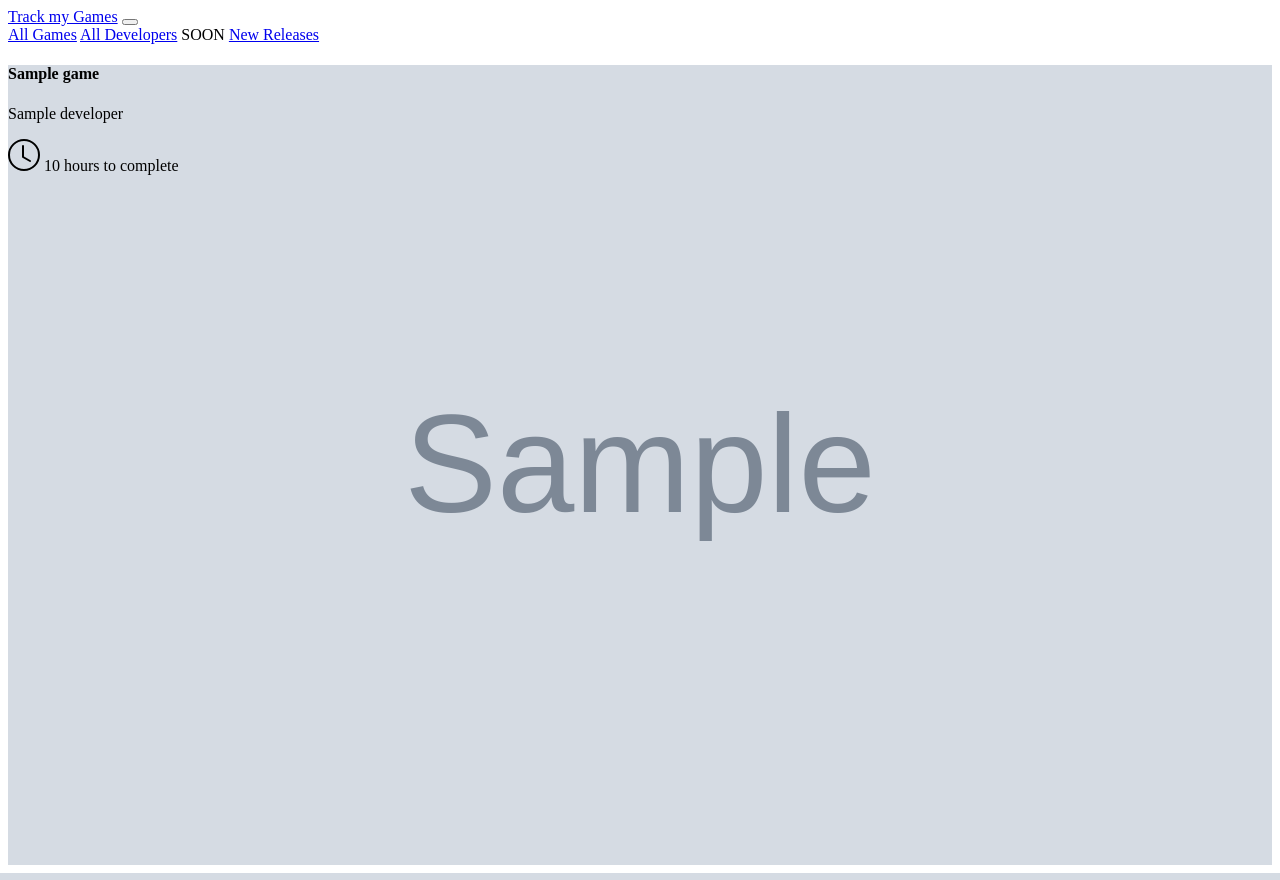
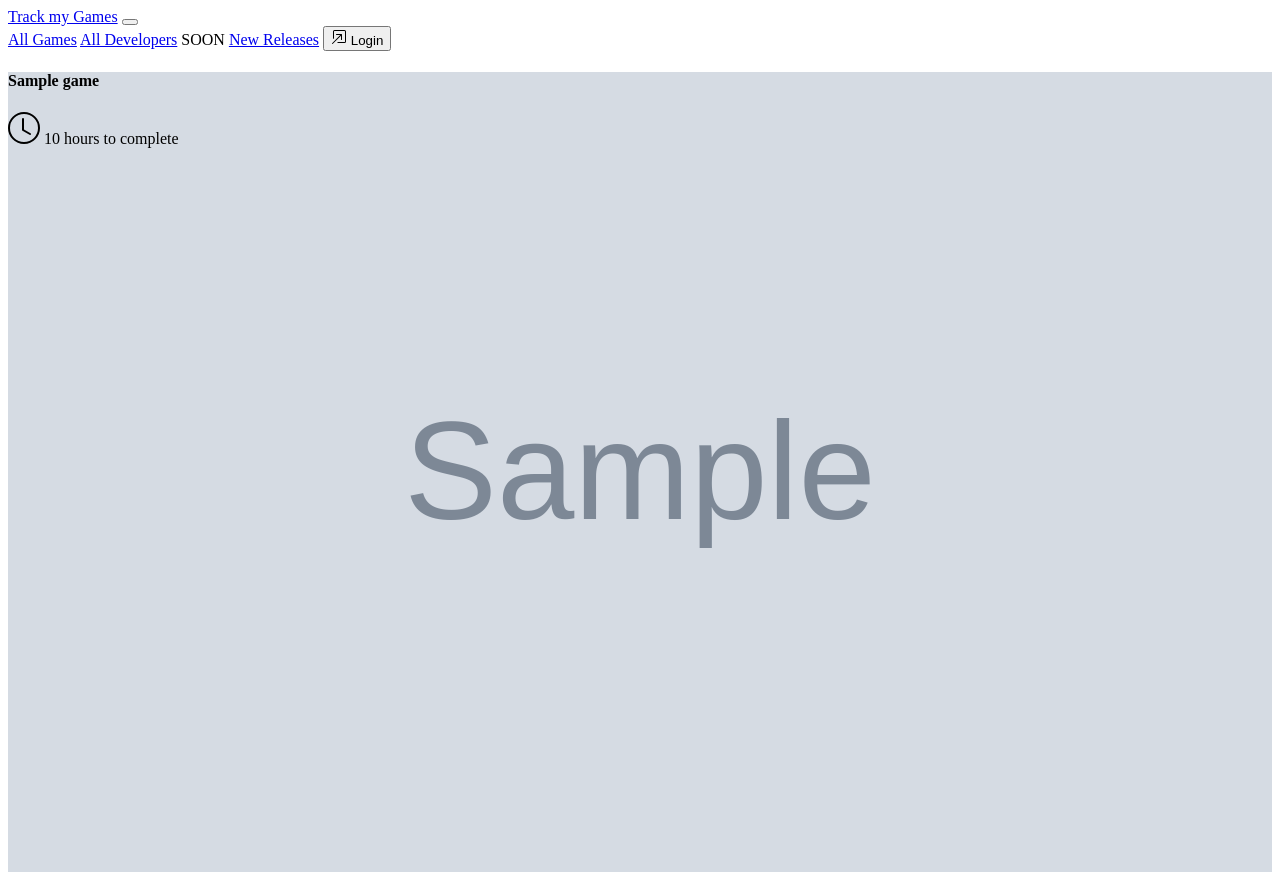
Before and after one commit to kodev-sudo/track-my-games, a Symfony app: template templates/games/details/index.html.twig in a window 1280 px wide. Run offline with Twig, Linux system fonts and the light colour scheme; the template is opened without the code that fills it: most values are stand-ins (such as "Sample title", 1, 10 or a date in 2020); grey boxes marked "Sample" are stand-in pictures; some libraries are stand-ins or nearby versions.

Commit message:
Add Login button in navbar

```diff
--- a/templates/_includes/_navbar/_navbar.html.twig
+++ b/templates/_includes/_navbar/_navbar.html.twig
@@ -11,6 +11,13 @@
                 <a class="nav-link" href=""></a>
         <span class="badge rounded-pill bg-warning text-dark d-flex align-items-center">SOON</span>
         <a class="nav-link disabled" href="#">New Releases</a>
+        <button type="button" class="btn btn-outline-light">
+          <svg xmlns="http://www.w3.org/2000/svg" width="16" height="16" fill="currentColor" class="bi bi-box-arrow-in-up-right" viewBox="0 0 16 16">
+            <path fill-rule="evenodd" d="M6.364 13.5a.5.5 0 0 0 .5.5H13.5a1.5 1.5 0 0 0 1.5-1.5v-10A1.5 1.5 0 0 0 13.5 1h-10A1.5 1.5 0 0 0 2 2.5v6.636a.5.5 0 1 0 1 0V2.5a.5.5 0 0 1 .5-.5h10a.5.5 0 0 1 .5.5v10a.5.5 0 0 1-.5.5H6.864a.5.5 0 0 0-.5.5z"/>
+            <path fill-rule="evenodd" d="M11 5.5a.5.5 0 0 0-.5-.5h-5a.5.5 0 0 0 0 1h3.793l-8.147 8.146a.5.5 0 0 0 .708.708L10 6.707V10.5a.5.5 0 0 0 1 0v-5z"/>
+          </svg>
+          Login
+        </button>
       </div>
     </div>
   </div>
--- a/templates/games/details/index.html.twig
+++ b/templates/games/details/index.html.twig
@@ -9,7 +9,6 @@
    background-size: cover;
    ">
    <h4>{{ game.name }}</h4>
-    <p>{{ game.developer.name }}</p>
     <span class="badge bg-dark"><svg xmlns="http://www.w3.org/2000/svg" width="32" height="32" fill="currentColor" class="bi bi-clock" viewBox="0 0 16 16">
     <path d="M8 3.5a.5.5 0 0 0-1 0V9a.5.5 0 0 0 .252.434l3.5 2a.5.5 0 0 0 .496-.868L8 8.71V3.5z"/>
     <path d="M8 16A8 8 0 1 0 8 0a8 8 0 0 0 0 16zm7-8A7 7 0 1 1 1 8a7 7 0 0 1 14 0z"/>
```
